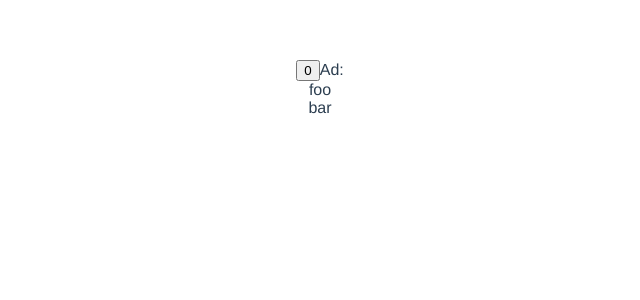
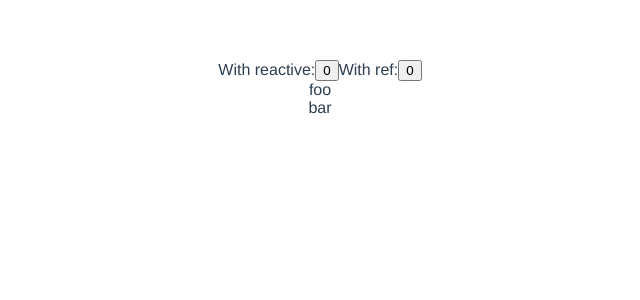
Before and after one commit to batuhanOnur/Vue3, a Vue app: page / in a window 1280 px wide. Shown: the top 300 px of the page, without its empty margins (320-960 px from the left). Built offline with nearby package versions, Linux system fonts and the light colour scheme.

Commit message:
reactivity done

```diff
--- a/src/App.vue
+++ b/src/App.vue
@@ -1,23 +1,49 @@
 <template>
+<span>With reactive:</span>
   <button @click="increment">
     {{ state.count }}
   </button>
 
-  <span>Ad: {{ state.name }}</span>
+  <span>With ref:</span>
+  <button @click="incrementRef">
+    {{ refNumber }}
+  </button>
+
   <div v-for="item in state.arr" :key="item">
     {{ item }}
   </div>
 </template>
 
 <script setup>
-import { reactive } from 'vue';
+import { reactive, nextTick, ref } from 'vue';
 
+  // It only works for object types, It cannot hold primitive types such as string, number or boolean.
   const state = reactive({ count: 0, arr: ['foo', 'bar'] })
+  // allows us to create reactive "refs" that can hold any value type
+  const refNumber = ref(0);
 
   function increment() {
     state.count++;
-    state.arr.push('baz')
+    // state.arr.push('baz')
+    nextTick(() => {
+    })
   }
+
+  const books = reactive([ref('Vue 3 Guide')])
+  console.log(books[0].value)
+
+  const map = reactive(new Map([['count', ref(0)]]))
+  console.log(map.get('count').value)
+
+  /*const obj = {
+    foo: ref(1),
+    bar: ref(2)
+  }*/
+
+  function incrementRef(){
+    refNumber.value++;
+  }
+
 
 </script>
 
```
